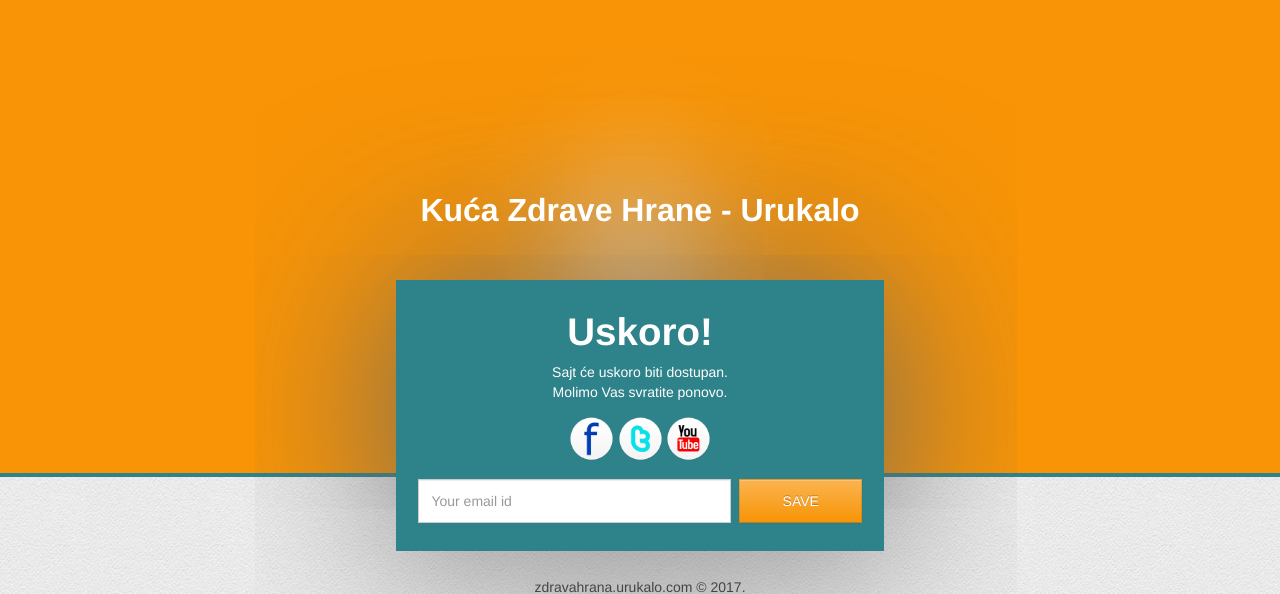
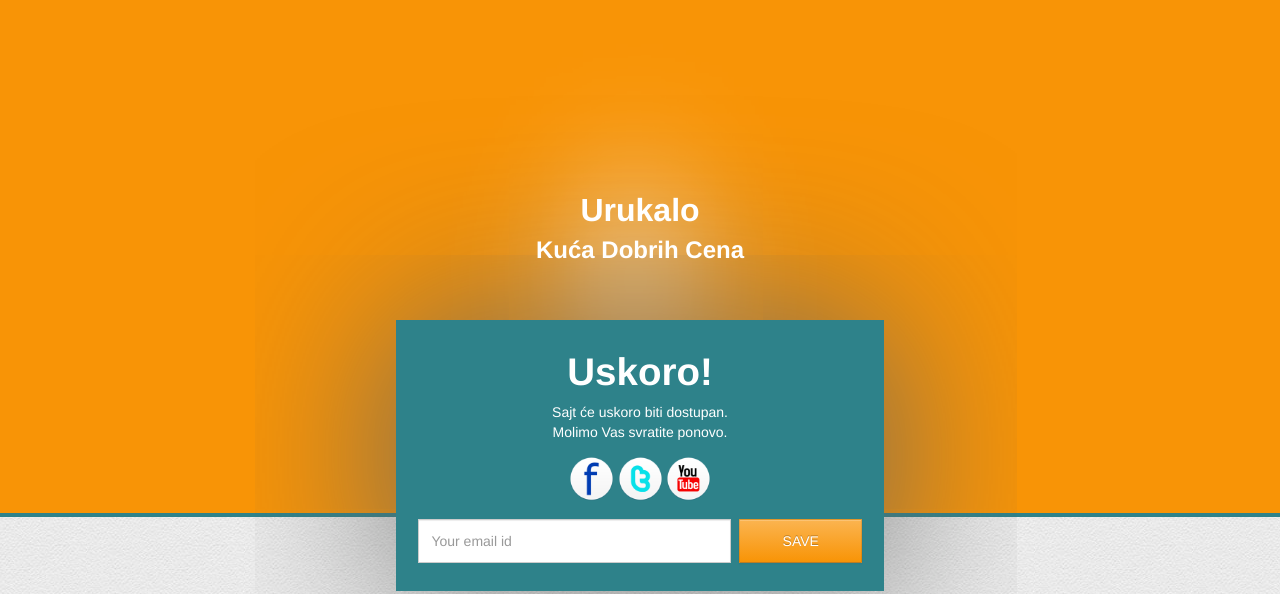
Before and after one commit to urukalo/urukalo, a PHP site: page / in a window 1280 px wide. Shown: the top 594 px of the page. Run offline with PHP 8.4, Linux system fonts and the light colour scheme.

Commit message:
fix(logo): update logo text

```diff
--- a/www/index.php
+++ b/www/index.php
@@ -2,7 +2,7 @@
 <html lang="en">
 <head>
     <meta charset="utf-8">
-    <title>Comning soon page: bootstrap free templates</title>
+    <title>Urukalo - Kuća Dobrih Cena</title>
     <meta name="viewport" content="width=device-width, initial-scale=1.0">
     <meta name="description" content="">
     <meta name="author" content="bootstrappage.com">
@@ -20,7 +20,11 @@
     font-size: xx-large;
     color: white;
     margin-bottom:50px;">
-            Kuća Zdrave Hrane - Urukalo
+            Urukalo
+            <br>
+            <p style="font-size: x-large;">
+                Kuća Dobrih Cena
+            </p>
         </h1>
     </div>
     <div class="comingsoonBlk">
```
